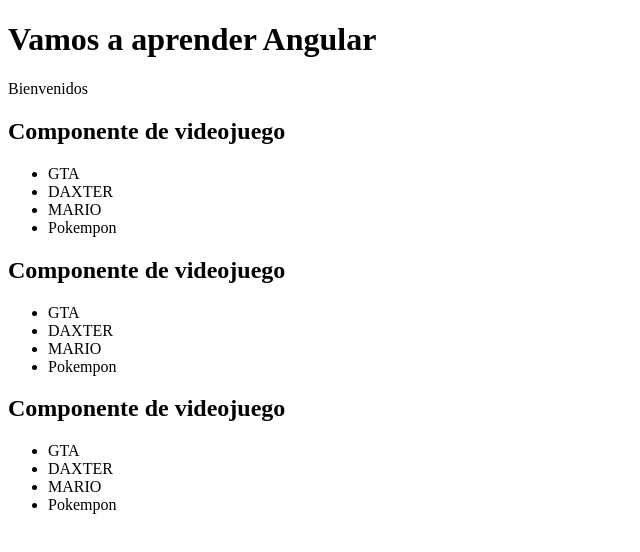
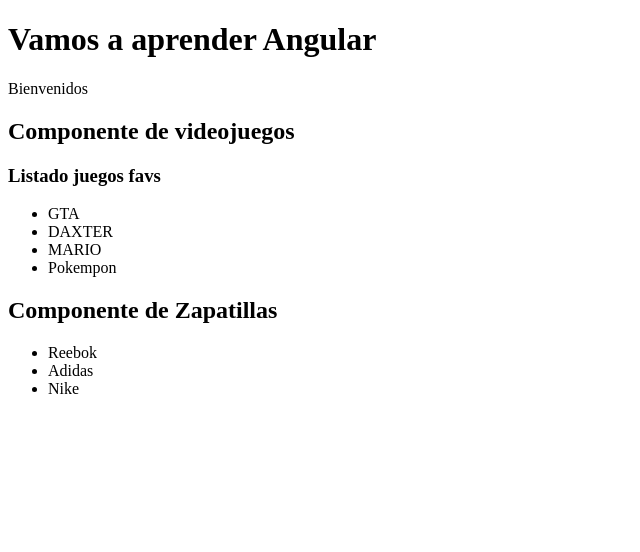
Before and after one commit to miguelrguez16/Proyecto-Portfolio, an Angular app: page / in a window 1280 px wide. Shown: the top 552 px of the page, without its empty margins (0-640 px from the left). Built offline with nearby package versions, Linux system fonts and the light colour scheme.

Commit message:
multiples componentes Incio

```diff
--- a/src/app/app.component.html
+++ b/src/app/app.component.html
@@ -2,6 +2,5 @@
   <h1>Vamos a aprender Angular</h1>
   <p> Bienvenidos</p>
   <Videojuego></Videojuego>
-  <Videojuego></Videojuego>
-  <Videojuego></Videojuego>
+  <zapatillas></zapatillas>
 </div>
--- a/src/app/app.module.ts
+++ b/src/app/app.module.ts
@@ -3,12 +3,14 @@
 
 import { AppComponent } from './app.component';
 import { VideojuegoComponent } from './videojuego/videojuego.component';
+import { ZapatillasComponent } from './zapatillas/zapatillas.component';
 
 @NgModule({//Decorador que confugura el modulo
   declarations: [ // carga las declaraciones
     //Aqui se cargan los componentes
     AppComponent,
-    VideojuegoComponent
+    VideojuegoComponent,
+    ZapatillasComponent
   ],
   imports: [ // carga los demas imports
     BrowserModule
--- a/src/app/videojuego/videojuego.component.html
+++ b/src/app/videojuego/videojuego.component.html
@@ -0,0 +1,8 @@
+<h2>{{titulo}}</h2>
+<h3>{{listado}}</h3>
+<ul>
+    <li>GTA</li>
+    <li>DAXTER</li>
+    <li>MARIO</li>
+    <li>Pokempon</li>
+</ul>
--- a/src/app/videojuego/videojuego.component.ts
+++ b/src/app/videojuego/videojuego.component.ts
@@ -2,18 +2,16 @@
 
 @Component({
     selector: "Videojuego",
-    template: `
-    <h2>Componente de videojuego</h2>
-    <ul>
-        <li>GTA</li>
-        <li>DAXTER</li>
-        <li>MARIO</li>
-        <li>Pokempon</li>
-    </ul>
-    `
+    templateUrl: "./videojuego.component.html"
 })
+
 export class VideojuegoComponent {
     constructor(){
+        this.titulo = "Componente de videojuegos";
+        this.listado= "Listado juegos favs";
+
         console.log("Cargado");
     }
+    public titulo:string;
+    public listado:string;
 }
--- /dev/null
+++ b/src/app/zapatillas/zapatillas.component.html
@@ -0,0 +1,6 @@
+<h2>{{titulo}}</h2>
+<ul>
+    <li>Reebok</li>
+    <li>Adidas</li>
+    <li>Nike</li>
+</ul>
--- /dev/null
+++ b/src/app/zapatillas/zapatillas.component.ts
@@ -0,0 +1,15 @@
+import { Component } from '@angular/core';
+
+@Component({
+    selector: "zapatillas",
+    templateUrl: "./zapatillas.component.html"
+})
+
+export class ZapatillasComponent {
+    constructor(){
+        this.titulo = "Componente de Zapatillas";
+
+        console.log("Cargado Zapatillas");
+    }
+    public titulo:string;
+}
```
